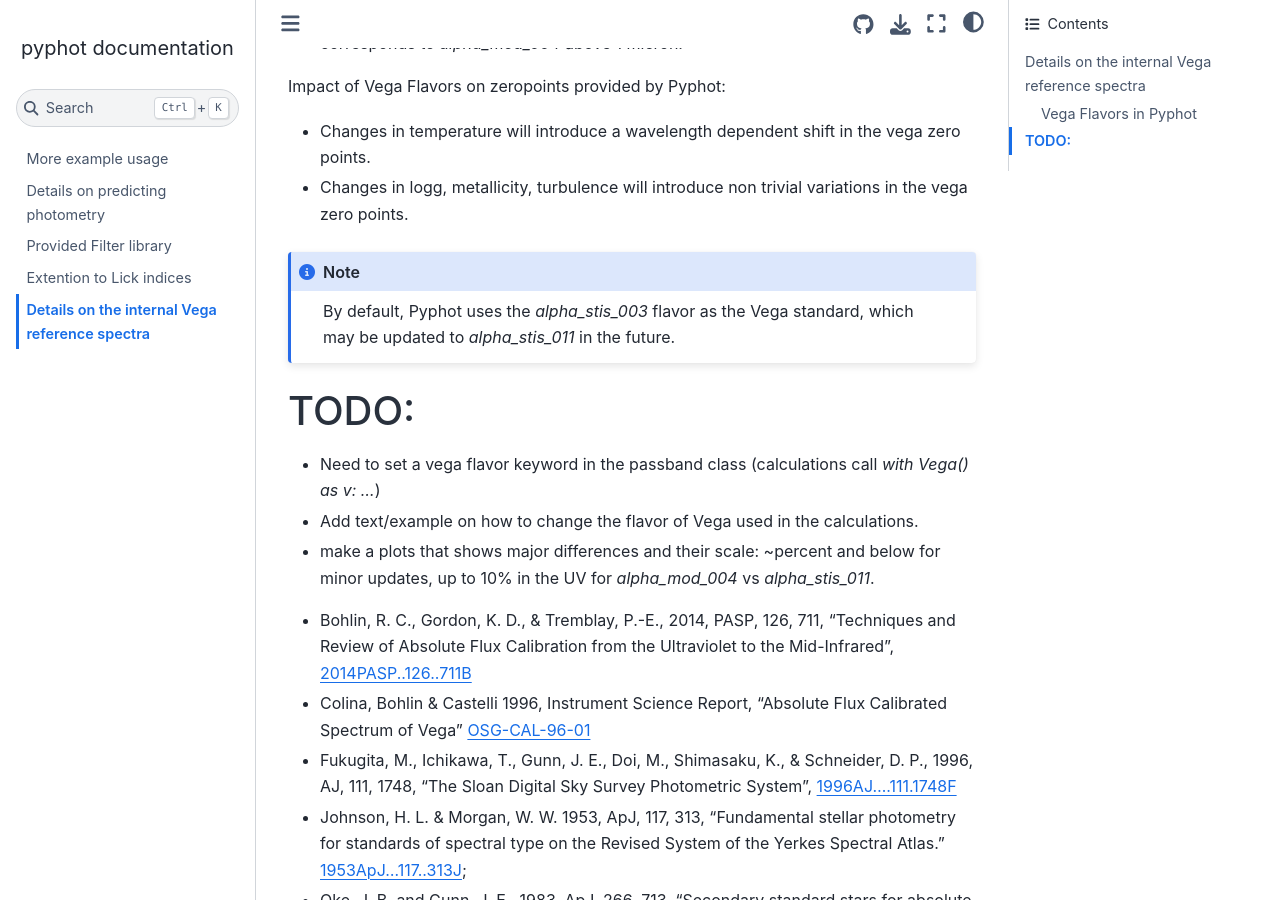
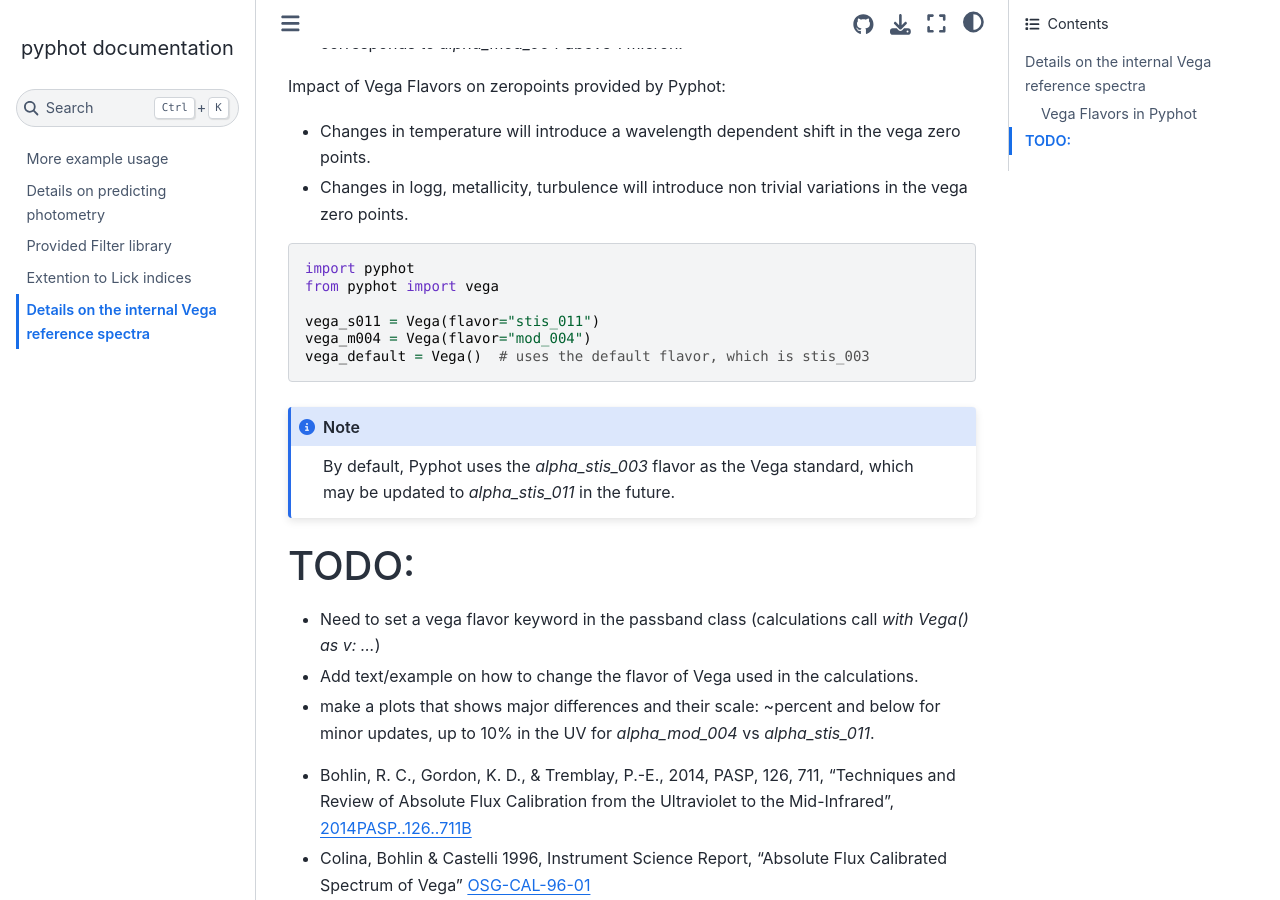
Before and after one commit to mfouesneau/pyphot, a Sphinx documentation site: the page built from doc/vega.rst, in a window 1280 px wide and 900 px high, scrolled down 1925 px. Built offline with Sphinx 7.4.7 and the Sphinx Book theme 1.1.4, drawn with Linux system fonts in a browser that asks for light colours; pages that are not in the unit, such as notebooks, are missing from menus.

Commit message:
added quick example

```diff
--- a/doc/vega.rst
+++ b/doc/vega.rst
@@ -63,6 +63,16 @@
 * Changes in temperature will introduce a wavelength dependent shift in the vega zero points.
 * Changes in logg, metallicity, turbulence will introduce non trivial variations in the vega zero points.
 
+.. code-block:: python
+
+    import pyphot
+    from pyphot import vega
+
+    vega_s011 = Vega(flavor="stis_011")
+    vega_m004 = Vega(flavor="mod_004")
+    vega_default = Vega()  # uses the default flavor, which is stis_003
+
+
 .. note::
 
     By default, Pyphot uses the `alpha_stis_003` flavor as the Vega standard, which may be updated to `alpha_stis_011` in the future.
```
